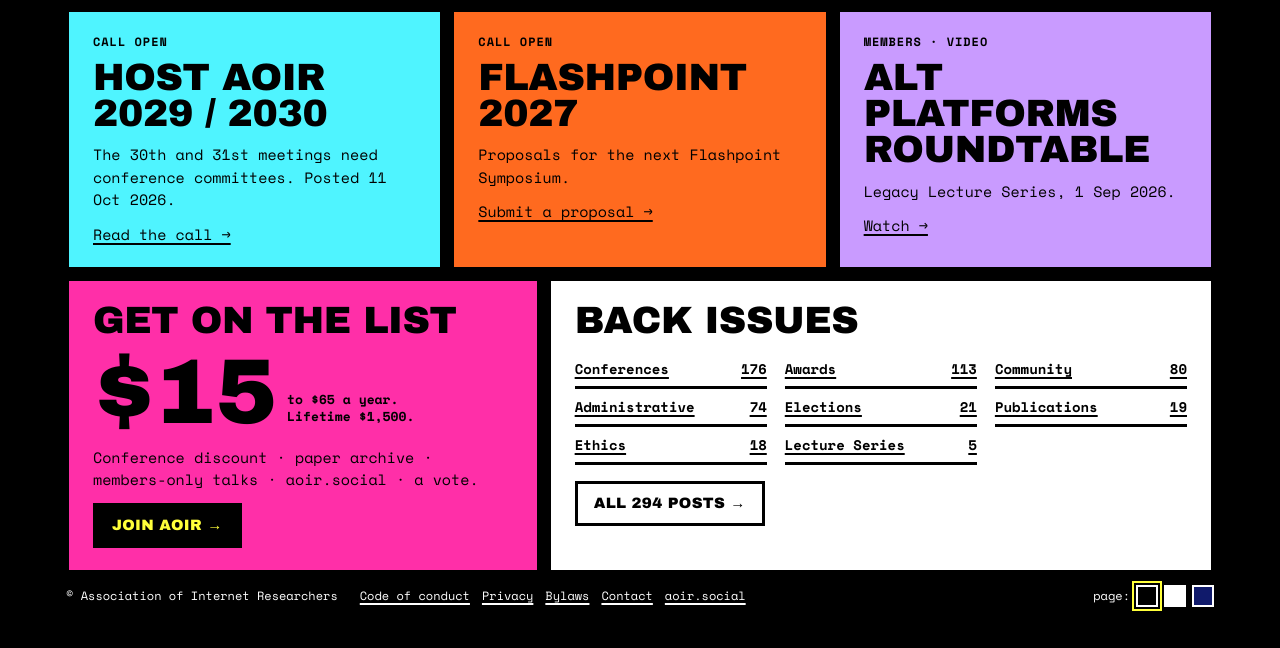
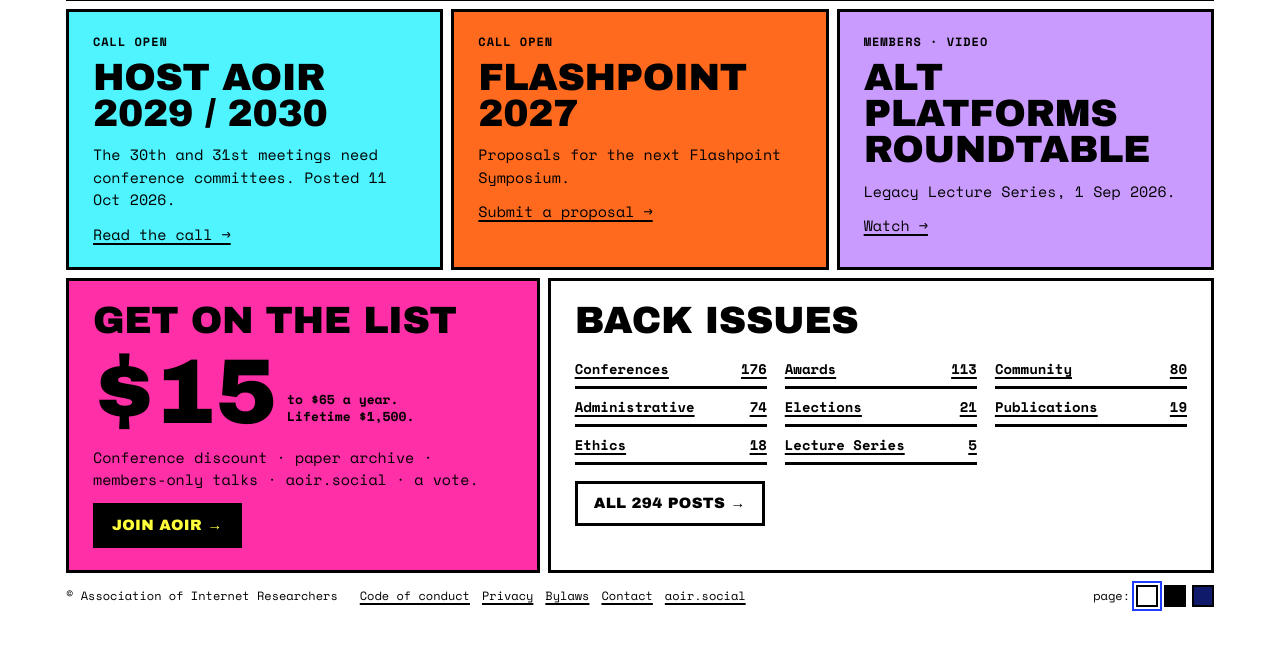
Before and after one commit to evjohnston/aoir-web-mockups, a plain HTML site: page neon/index.html in a window 1280 px wide. Shown: the part 660-1308 px from the top of the page. Drawn offline with nearby package versions, Linux system fonts and the light colour scheme.

Commit message:
Make white the default page color for Neon

```diff
--- a/neon/site.js
+++ b/neon/site.js
@@ -12,7 +12,7 @@
     ["publications", "publications.html", "Publications"], ["membership", "membership.html", "Membership"],
     ["awards", "awards.html", "Awards"], ["ethics", "ethics.html", "Ethics"], ["archive", "#", "AoIRchive"]
   ];
-  var COLORS = [["Black", "#000000"], ["White", "#ffffff"], ["Ink blue", "#101a6b"]];
+  var COLORS = [["White", "#ffffff"], ["Black", "#000000"], ["Ink blue", "#101a6b"]];
 
   var top = document.getElementById("chrome-top");
   if (top) {
--- a/neon/style.css
+++ b/neon/style.css
@@ -2,7 +2,7 @@
    E-zine color blocks on a solid page color (black by default, white option). */
 
 :root {
-  --page: #000;             /* gutters/page — swapped by the picker */
+  --page: #fff;             /* gutters/page — swapped by the picker */
   --ink: #000;
   --white: #fff;
   --pink: #ff2fa8;
```
Also changed, not shown: index.html (+3 -3 lines), 1 other file.
